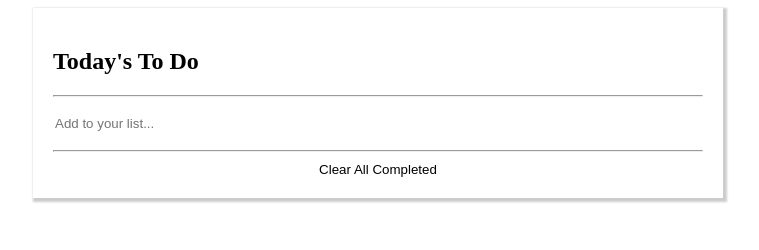
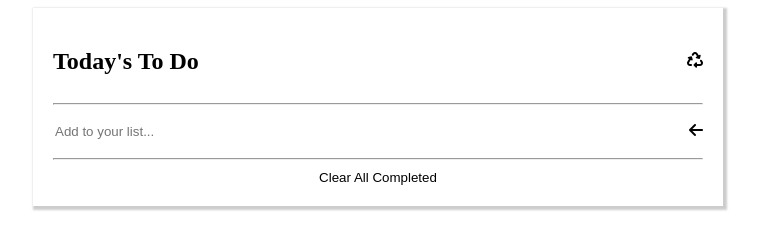
Before and after one commit to SekoViper/Todo, a website built with webpack: page src/index.html in a window 1280 px wide. Shown: the whole page, without its empty margins (262-1021 px from the left). Built offline with nearby package versions, Linux system fonts and the light colour scheme.

Commit message:
Add icons

```diff
--- a/src/index.html
+++ b/src/index.html
@@ -8,10 +8,16 @@
   <body>
     <section id="todos-container">
       <div class="todo-container">
-        <h1>Today's To Do</h1>
+        <div class="title">
+          <h1>Today's To Do </h1>
+          <span><i class="fa-solid fa-recycle"></i></span>
+        </div>
         <hr>
         <form id="task-form">
-          <input class="todoTextField" id="todoTextField" type="text" placeholder="Add to your list...">
+          <input class="todoTextField" id="todoTextField" type="text" placeholder="Add to your list..." required>
+          <div>
+            <i class="fas fa-arrow-left"></i>
+          </div>
         </form>
         <hr>
         <div class="label-container">
--- a/src/style.css
+++ b/src/style.css
@@ -8,6 +8,12 @@
 .desc {
   width: 100%;
   border: none;
+}
+
+.title {
+  display: flex;
+  align-items: center;
+  justify-content: space-between;
 }
 
 .label-container {
@@ -23,6 +29,7 @@
 
 form {
   display: flex;
+  align-items: center;
 }
 
 #label-container {
```
